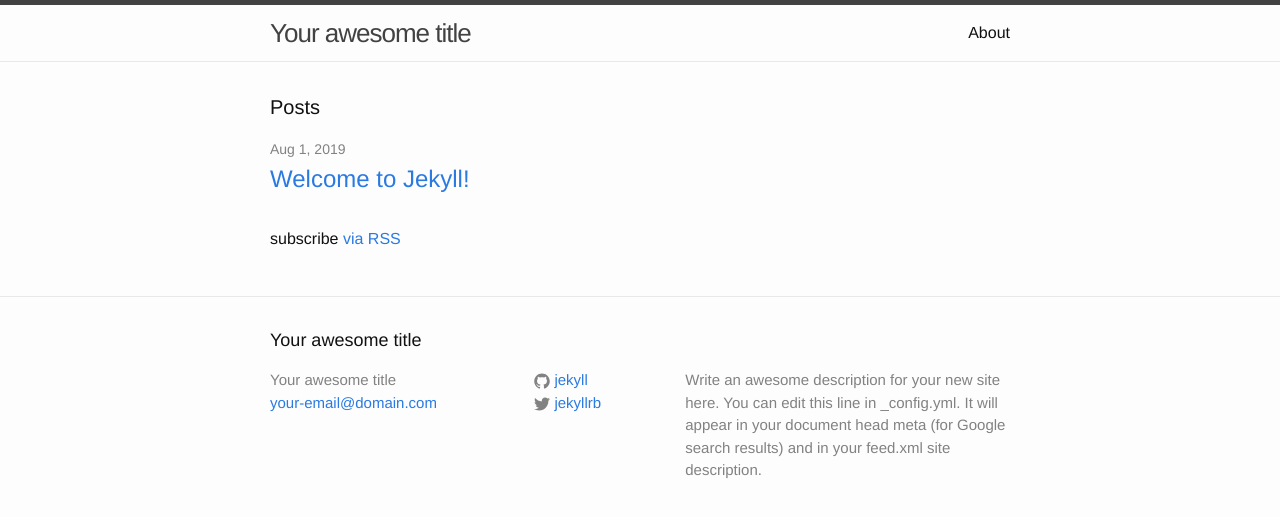
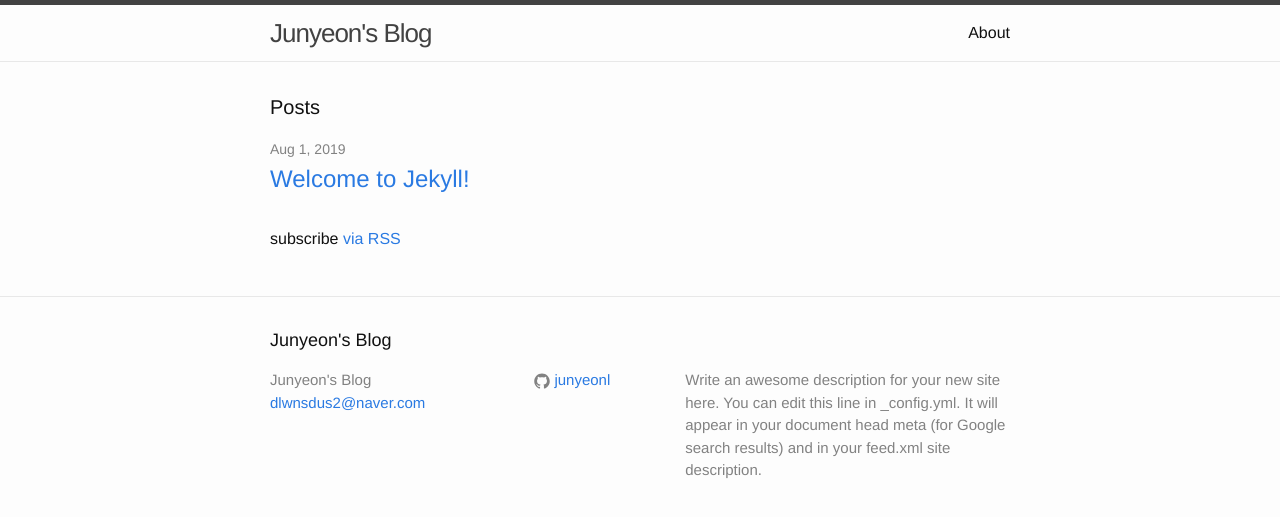
Before and after one commit to JunyeonL/JunyeonL.github.io, a Jekyll site: the page built from index.html, in a window 1280 px wide. Shown: the top 517 px of the page. Built offline with Jekyll 4.4.1, drawn with Linux system fonts in a browser that asks for light colours.

Commit message:
update _config.yml file
Signed-off-by: Junyeon Lee <dlwnsdus2@naver.com>

```diff
--- a/_config.yml
+++ b/_config.yml
@@ -6,16 +6,16 @@
 # 'jekyll serve'. If you change this file, please restart the server process.
 
 # Site settings
-title: Your awesome title
-email: your-email@domain.com
+title: Junyeon's Blog
+email: dlwnsdus2@naver.com
 description: > # this means to ignore newlines until "baseurl:"
   Write an awesome description for your new site here. You can edit this
   line in _config.yml. It will appear in your document head meta (for
   Google search results) and in your feed.xml site description.
-baseurl: "" # the subpath of your site, e.g. /blog
-url: "http://yourdomain.com" # the base hostname & protocol for your site
-twitter_username: jekyllrb
-github_username:  jekyll
+baseurl: "/blog" # the subpath of your site, e.g. /blog
+url: "http://junyeonl.github.io" # the base hostname & protocol for your site
+twitter_username:
+github_username:  junyeonl
 
 # Build settings
 markdown: kramdown
```
